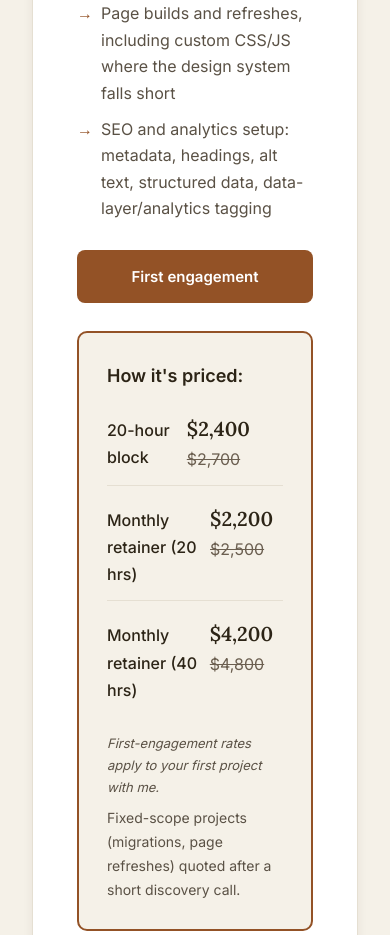
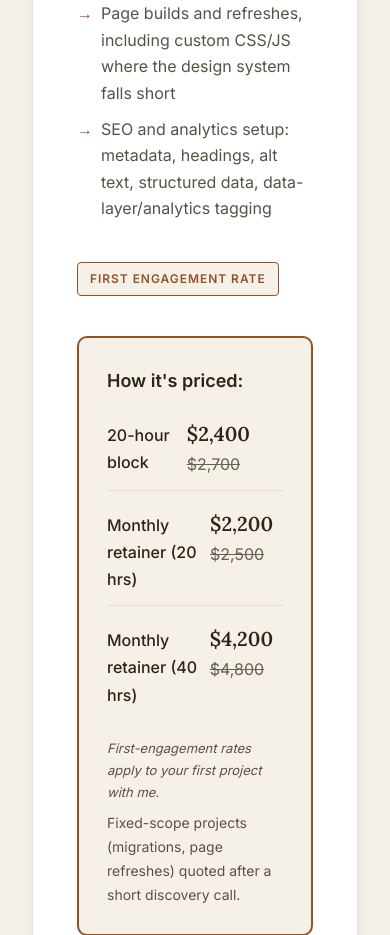
Before and after one commit to mikespe/mikespe.github.io, a PHP site: page / in a window 390 px wide. Shown: the part 3462-4397 px from the top of the page. Run offline with PHP 8.4, Linux system fonts and the light colour scheme.

Commit message:
Fix nav button text color, redesign first-engagement badge, and fix problem grid layout
1. Nav button text fix:
   - Added specific .nav-links .btn-accent rules with !important to override .nav-links a color
   - Ensures white text in all states (link, visited, hover, focus, active)
   - Fixes axe-core color contrast violation

2. First-engagement badge redesign:
   - Changed from full-width button-like bar to small inline label
   - Now uses: uppercase text, small size (0.75rem), light background, bordered pill
   - Clearly non-interactive styling to avoid confusion with CTAs
   - Changed text from 'First engagement' to 'First Engagement Rate'

3. Problem grid layout fix:
   - Changed from 3-column auto-fit to 2x2 grid on desktop/tablet
   - Prevents orphaned 4th card on its own row
   - Maintains single column on mobile (<768px)

Axe-core result: 0 violations (clean pass)

Co-authored-by: Michael Speranza <mikespe@users.noreply.github.com>

```diff
--- a/css/style.css
+++ b/css/style.css
@@ -138,6 +138,15 @@ nav {
   color: var(--accent);
 }
 
+.nav-links .btn-accent,
+.nav-links .btn-accent:link,
+.nav-links .btn-accent:visited,
+.nav-links .btn-accent:hover,
+.nav-links .btn-accent:focus,
+.nav-links .btn-accent:active {
+  color: white !important;
+}
+
 .btn {
   display: inline-block;
   padding: 0.75rem 1.5rem;
@@ -269,7 +278,7 @@ section {
 
 .problem-grid {
   display: grid;
-  grid-template-columns: repeat(auto-fit, minmax(280px, 1fr));
+  grid-template-columns: repeat(2, 1fr);
   gap: 2rem;
   max-width: 960px;
   margin: 0 auto;
@@ -398,14 +407,17 @@ section {
 }
 
 .first-engagement-badge {
-  background: var(--accent);
-  color: white;
-  padding: 0.875rem 1.25rem;
-  border-radius: 8px;
-  font-size: 0.9375rem;
+  display: inline-block;
+  background: var(--bg-warm);
+  color: var(--accent);
+  padding: 0.375rem 0.75rem;
+  border-radius: 4px;
+  font-size: 0.75rem;
   font-weight: 600;
-  margin: 1.75rem 0;
-  text-align: center;
+  margin: 1.5rem 0 0.75rem;
+  text-transform: uppercase;
+  letter-spacing: 0.08em;
+  border: 1px solid var(--accent);
 }
 
 .guarantee {
@@ -704,6 +716,10 @@ footer {
     display: none;
   }
 
+  .problem-grid {
+    grid-template-columns: 1fr;
+  }
+
   section {
     padding: 4.5rem 0;
   }
--- a/index.html
+++ b/index.html
@@ -152,9 +152,7 @@
                             <li>SEO and analytics setup: metadata, headings, alt text, structured data, data-layer/analytics tagging</li>
                         </ul>
 
-                        <div class="first-engagement-badge">
-                            First engagement
-                        </div>
+                        <span class="first-engagement-badge">First Engagement Rate</span>
 
                         <div class="pricing-box">
                             <h4>How it's priced:</h4>
@@ -202,9 +200,7 @@
                             <li>A 45-minute walkthrough call with your team</li>
                         </ul>
 
-                        <div class="first-engagement-badge">
-                            First engagement
-                        </div>
+                        <span class="first-engagement-badge">First Engagement Rate</span>
 
                         <div class="pricing-box">
                             <h4>Pricing:</h4>
```
Also changed, not shown: package.json (added, +7 -0 lines), 2 other files.
